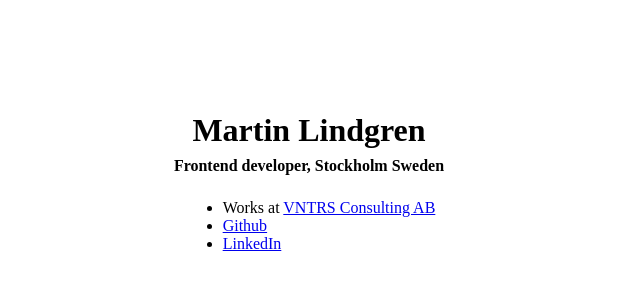
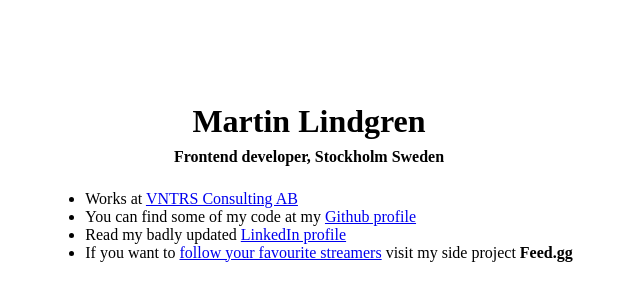
Before and after one commit to MartinL83/martinl83.github.io, a plain HTML site: page index.html in a window 1280 px wide. Shown: the part 210-510 px from the top of the page, without its empty margins (331-971 px from the left). Drawn offline with Linux system fonts and the light colour scheme.

Commit message:
Update index.html

```diff
--- a/index.html
+++ b/index.html
@@ -26,8 +26,9 @@
     <h4>Frontend developer, Stockholm Sweden</h4>
     <ul>
       <li>Works at <a href="http://vntrs.se" target="_blank">VNTRS Consulting AB</a></li>
-      <li><a href="https://github.com/MartinL83" target="_blank">Github</a></li>
-      <li><a href="https://www.linkedin.com/in/martinlindgren/" target="_blank">LinkedIn</a></li>
+      <li>You can find some of my code at my <a href="https://github.com/MartinL83" target="_blank">Github profile</a></li>
+      <li>Read my badly updated <a href="https://www.linkedin.com/in/martinlindgren/" target="_blank">LinkedIn profile</a></li>
+      <li>If you want to <a href="https://feed.gg" target="_blank">follow your favourite streamers</a> visit my side project <b>Feed.gg</b></li>
     </ul>
   </body>
 </html>
```
